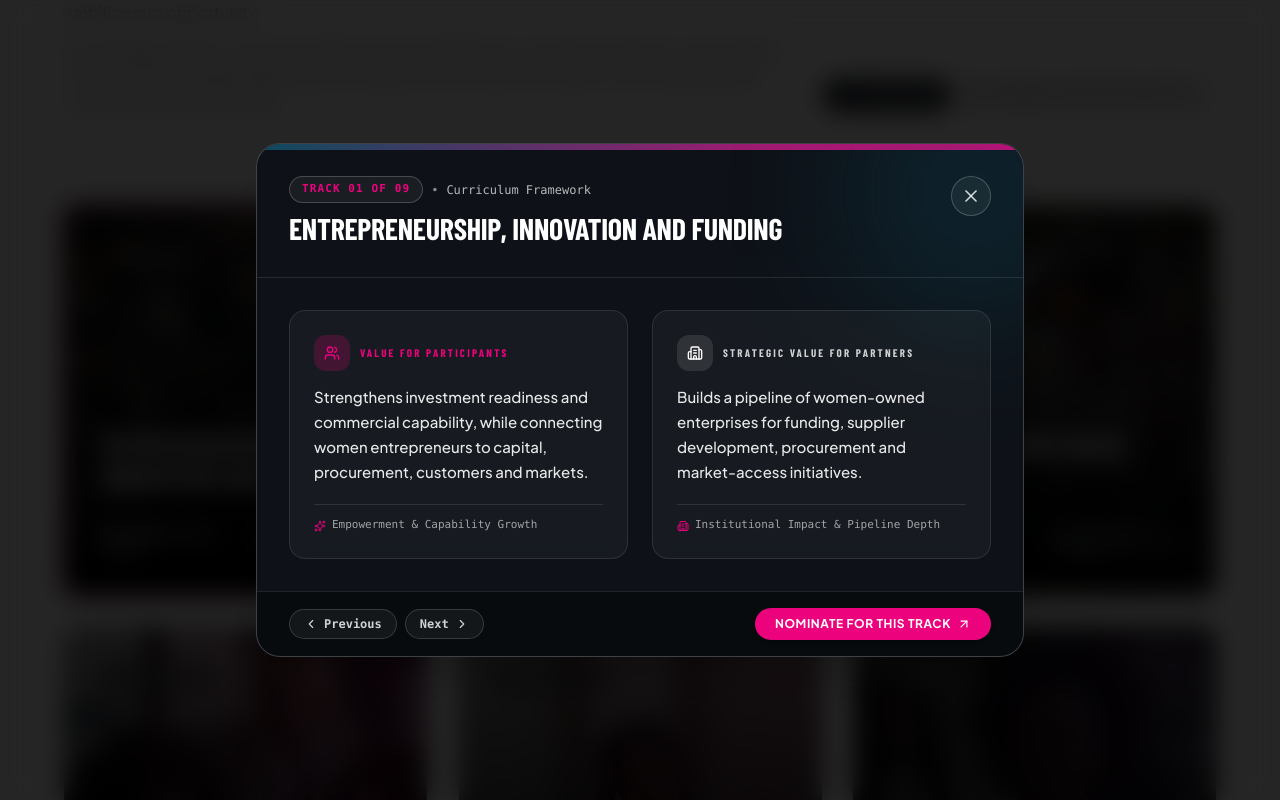
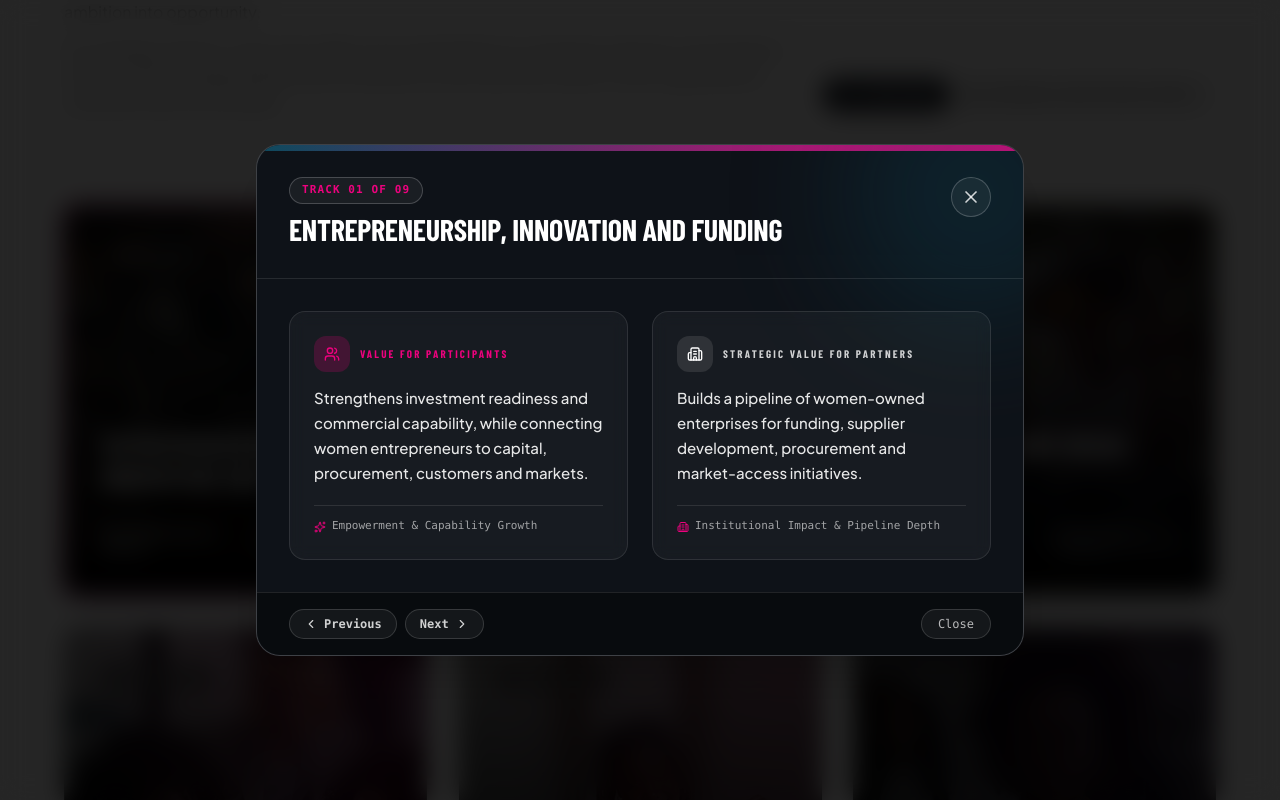
Before and after one commit to brandfocal/empowaher, a Next.js app: page /leadership-programme in a window 1280 px wide. Both pictures are taken after a click on the button 245 px from the left and 1504 px from the top of the page. Shown: the part 1104-1904 px from the top of the page. Built offline with nearby package versions, Linux system fonts and the light colour scheme; a web font is replaced by a local one.

Commit message:
fix(programme): remove Curriculum Framework and nominate button from leadership track modal

```diff
--- a/src/components/LeadershipProgramme.tsx
+++ b/src/components/LeadershipProgramme.tsx
@@ -598,10 +598,6 @@ export function LeadershipProgramme() {
                   <span className="inline-flex items-center rounded-full border border-white/20 bg-white/5 px-3 py-1 font-mono text-[0.6875rem] font-bold uppercase tracking-widest text-[#ed027e]">
                     Track {activeTrack.number} of {String(tracks.length).padStart(2, "0")}
                   </span>
-                  <span className="text-xs font-mono text-white/50">•</span>
-                  <span className="text-xs font-mono text-white/70">
-                    Curriculum Framework
-                  </span>
                 </div>
                 <h3
                   id="modal-track-title"
@@ -711,15 +707,13 @@ export function LeadershipProgramme() {
                 </button>
               </div>
 
-              <div className="flex items-center gap-3">
-                <Link
-                  href="/nominate"
-                  className="inline-flex items-center gap-1.5 rounded-full bg-[#ed027e] px-5 py-2 text-xs font-bold uppercase tracking-wider text-white shadow-md transition-all hover:bg-[#ff1a95]"
-                >
-                  <span>Nominate For This Track</span>
-                  <ArrowUpRight className="h-3.5 w-3.5" />
-                </Link>
-              </div>
+              <button
+                type="button"
+                onClick={() => setSelectedTrackIndex(null)}
+                className="inline-flex items-center gap-1.5 rounded-full border border-white/15 bg-white/5 px-4 py-1.5 text-xs font-mono text-white/70 transition-all hover:border-white/40 hover:text-white"
+              >
+                <span>Close</span>
+              </button>
             </div>
           </div>
         </div>
```
